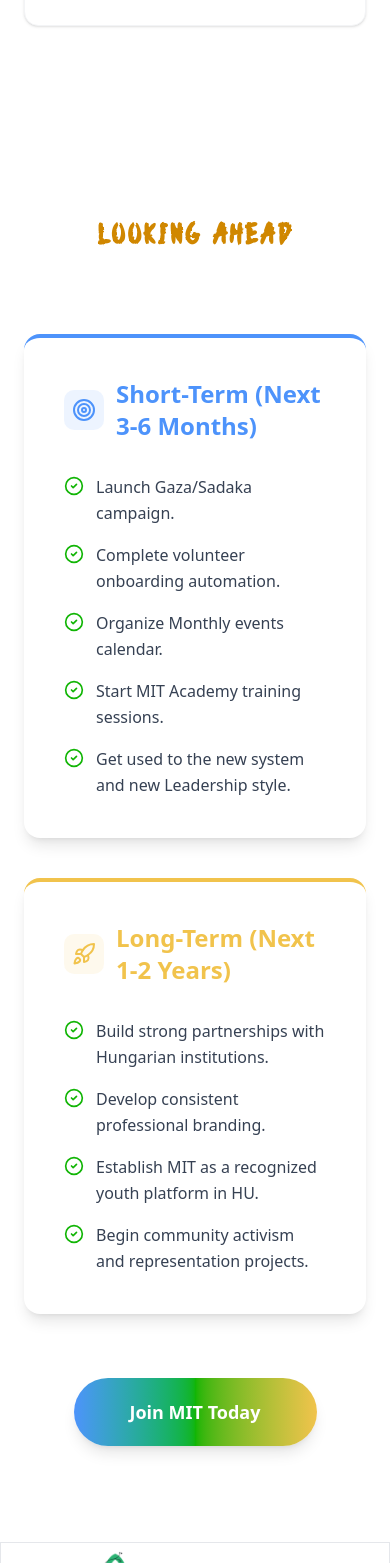
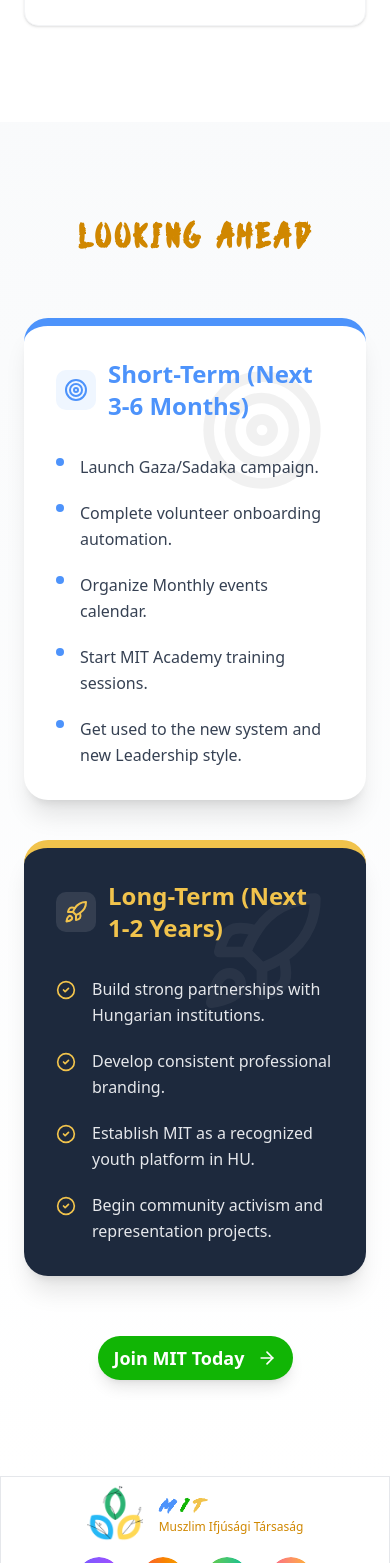
Before and after one commit to mota6em/mit, a Next.js app: page /en/about in a window 390 px wide. Shown: the part 5805-7368 px from the top of the page. Built offline with nearby package versions, Linux system fonts and the light colour scheme.

Commit message:
feat(FutureGoalsSection): enhance layout with animations and improve styling for goals and button

```diff
--- a/components/About/FutureGoalsSection.tsx
+++ b/components/About/FutureGoalsSection.tsx
@@ -1,69 +1,97 @@
 "use client";
 import Link from "next/link";
-import { CheckCircle2, Target, Rocket } from "lucide-react";
+import { CheckCircle2, Target, Rocket, ArrowRight } from "lucide-react";
 import { useTranslations, useLocale } from "next-intl";
+import { motion } from "framer-motion";
 
 const FutureGoalsSection = () => {
   const t = useTranslations("aboutMIT.futureGoals");
   const locale = useLocale();
 
   return (
-    <section className="py-24 px-6 md:px-12 lg:px-20 bg-white">
-      <div className="max-w-6xl mx-auto">
-        <h2 className="text-3xl md:text-4xl lg:text-5xl font-bold text-center mb-20 tracking-widest Ang-font text-yellow-600">
+    <section className="py-24 px-6 md:px-12 lg:px-20 bg-gradient-to-b from-gray-50 to-white">
+      <div className="max-w-7xl mx-auto">
+        <motion.h2
+          initial={{ opacity: 0 }}
+          whileInView={{ opacity: 1 }}
+          viewport={{ once: true }}
+          className="text-4xl md:text-5xl font-bold text-center mb-15 tracking-widest Ang-font text-yellow-600"
+        >
           {t("title")}
-        </h2>
+        </motion.h2>
 
-        <div className="grid md:grid-cols-2 gap-10 mb-16">
+        <div className="grid md:grid-cols-2 gap-10 lg:gap-16 mb-15">
           {/* Short-Term Goals */}
-          <div className="bg-white p-10 rounded-2xl shadow-lg hover:shadow-xl transition-all duration-300 border-t-4 border-[#4d93fb]">
-            <h3 className="text-2xl font-bold mb-8 text-[#4d93fb] flex items-center gap-3">
-              <div className="p-2 bg-[#4d93fb]/10 rounded-lg">
+          <motion.div
+            initial={{ opacity: 0, x: -30 }}
+            whileInView={{ opacity: 1, x: 0 }}
+            viewport={{ once: true }}
+            className="bg-white p-8 md:p-10 rounded-3xl shadow-xl border-t-8 border-[#4d93fb] relative overflow-hidden"
+          >
+            <div className="absolute top-0 right-0 p-10 opacity-5">
+              <Target className="w-32 h-32" />
+            </div>
+            <h3 className="text-2xl font-bold mb-8 text-[#4d93fb] flex items-center gap-3 relative z-10">
+              <span className="p-2 bg-blue-50 rounded-lg">
                 <Target className="w-6 h-6" />
-              </div>
+              </span>
               {t("shortTerm.title")}
             </h3>
-            <ul className="space-y-4">
+            <ul className="space-y-5 relative z-10">
               {[0, 1, 2, 3, 4].map((index) => (
-                <li key={index} className="flex items-start gap-3">
-                  <CheckCircle2 className="w-5 h-5 text-[#11b505] flex-shrink-0 mt-0.5" />
-                  <span className="text-gray-700 leading-relaxed">
+                <li key={index} className="flex items-start gap-4">
+                  <div className="mt-1 w-2 h-2 rounded-full bg-[#4d93fb] flex-shrink-0" />
+                  <span className="text-gray-700 font-medium leading-relaxed">
                     {t(`shortTerm.goals.${index}`)}
                   </span>
                 </li>
               ))}
             </ul>
-          </div>
+          </motion.div>
 
           {/* Long-Term Goals */}
-          <div className="bg-white p-10 rounded-2xl shadow-lg hover:shadow-xl transition-all duration-300 border-t-4 border-[#f1c34c] ">
-            <h3 className="text-2xl font-bold mb-8 text-[#f1c34c] flex items-center gap-3">
-              <div className="p-2 bg-[#f1c34c]/10 rounded-lg">
+          <motion.div
+            initial={{ opacity: 0, x: 30 }}
+            whileInView={{ opacity: 1, x: 0 }}
+            viewport={{ once: true }}
+            className="bg-slate-800 text-white p-8 md:p-10 rounded-3xl shadow-xl border-t-8 border-[#f1c34c] relative overflow-hidden"
+          >
+            <div className="absolute top-0 right-0 p-10 opacity-5">
+              <Rocket className="w-32 h-32 text-white" />
+            </div>
+            <h3 className="text-2xl font-bold mb-8 text-[#f1c34c] flex items-center gap-3 relative z-10">
+              <span className="p-2 bg-white/10 rounded-lg">
                 <Rocket className="w-6 h-6" />
-              </div>
+              </span>
               {t("longTerm.title")}
             </h3>
-            <ul className="space-y-4">
+            <ul className="space-y-5 relative z-10">
               {[0, 1, 2, 3].map((index) => (
-                <li key={index} className="flex items-start gap-3">
-                  <CheckCircle2 className="w-5 h-5 text-[#11b505] flex-shrink-0 mt-0.5" />
-                  <span className="text-gray-700 leading-relaxed">
+                <li key={index} className="flex items-start gap-4">
+                  <CheckCircle2 className="w-5 h-5 text-[#f1c34c] flex-shrink-0 mt-1" />
+                  <span className="text-gray-200 font-medium leading-relaxed">
                     {t(`longTerm.goals.${index}`)}
                   </span>
                 </li>
               ))}
             </ul>
-          </div>
+          </motion.div>
         </div>
 
         {/* Join MIT Button */}
-        <div className="flex justify-center">
+        <motion.div
+          initial={{ opacity: 0, y: 20 }}
+          whileInView={{ opacity: 1, y: 0 }}
+          viewport={{ once: true }}
+          className="flex justify-center"
+        >
           <Link href={`/${locale}/join-mit`}>
-            <button className="bg-gradient-to-r cursor-pointer from-[#4d93fb] via-[#11b505] to-[#f1c34c] text-white px-14 py-5 rounded-full font-bold text-lg shadow-lg hover:shadow-2xl hover:scale-101 transition-all duration-300">
+            <button className="group relative cursor-pointer px-4 py-2 bg-[#11b505] text-white rounded-full font-bold text-lg shadow-lg hover:shadow-xl hover:bg-[#0ea004] transition-all duration-300 flex items-center gap-3">
               {t("button")}
+              <ArrowRight className="w-5 h-5 group-hover:translate-x-1 transition-transform" />
             </button>
           </Link>
-        </div>
+        </motion.div>
       </div>
     </section>
   );
```
